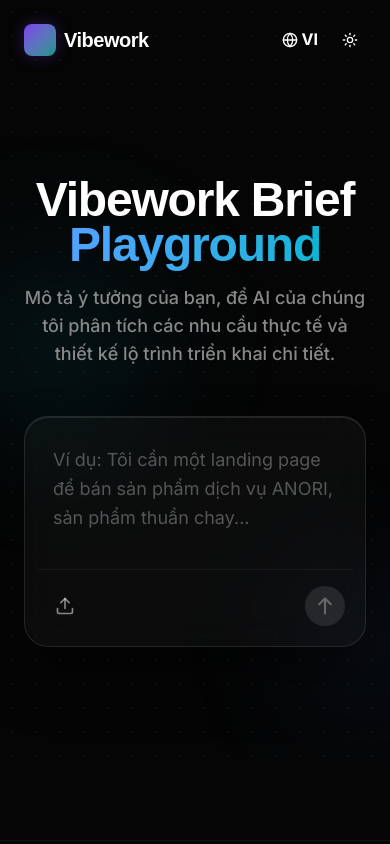
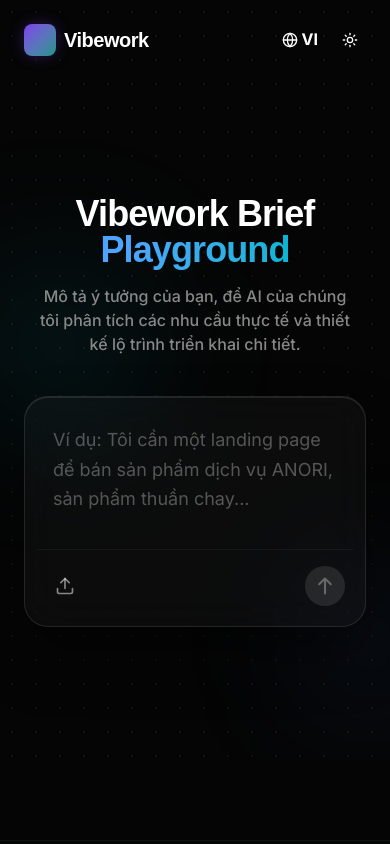
Before and after one commit to athev/Mercyagent, a Next.js app: page /playground in a window 390 px wide. Shown: the top 844 px of the page. Built offline with nearby package versions, Linux system fonts and the light colour scheme.

Commit message:
fix(playground): optimize responsive layout and font sizes for mobile devices

```diff
--- a/src/components/playground/DemoSelector.tsx
+++ b/src/components/playground/DemoSelector.tsx
@@ -216,7 +216,7 @@
 
             {/* Action Buttons */}
             {currentDemo && !isLoading && (
-                <div className="flex items-center justify-center gap-6 mt-4">
+                <div className="flex items-center justify-center gap-6 mt-4 pb-8 md:pb-0">
                     <button onClick={() => handleSwipe("left")}
                         className="w-16 h-16 rounded-full bg-red-500/10 border-2 border-red-500/30 flex items-center justify-center text-red-400 hover:bg-red-500/20 hover:scale-110 transition-all">
                         <X className="w-7 h-7" />
--- a/src/components/playground/GanttTab.tsx
+++ b/src/components/playground/GanttTab.tsx
@@ -48,8 +48,8 @@
                 {/* Fixed Left Column for Task Names, Scrollable Right Column for Timeline */}
                 <div className="flex min-w-max pb-4">
                     {/* Tasks List */}
-                    <div className="w-[300px] flex-shrink-0 sticky left-0 z-20 bg-[#0f111a] border-r border-white/10 pr-4">
-                        <div className="h-12 flex items-end pb-2 font-bold text-gray-500 text-sm border-b border-white/10 mb-4">
+                    <div className="w-[180px] sm:w-[240px] md:w-[300px] flex-shrink-0 sticky left-0 z-20 bg-[#0f111a] border-r border-white/10 pr-4">
+                        <div className="h-12 flex items-end pb-2 font-bold text-gray-500 text-xs md:text-sm border-b border-white/10 mb-4">
                             HẠNG MỤC CÔNG VIỆC
                         </div>
                         <div className="space-y-4">
--- a/src/components/playground/PlaygroundHero.tsx
+++ b/src/components/playground/PlaygroundHero.tsx
@@ -131,7 +131,7 @@
                     <motion.h1
                         initial={{ opacity: 0, y: 20 }}
                         animate={{ opacity: 1, y: 0 }}
-                        className="text-5xl md:text-7xl lg:text-[5.5rem] font-bold text-white text-center tracking-tight leading-[0.95] mb-4"
+                        className="text-4xl sm:text-5xl md:text-7xl lg:text-[5.5rem] font-bold text-white text-center tracking-tight leading-[1] md:leading-[0.95] mb-4"
                         style={{ fontFamily: "'Clash Display', sans-serif" }}
                     >
                         Vibework Brief <br />
@@ -143,7 +143,7 @@
                         initial={{ opacity: 0, y: 20 }}
                         animate={{ opacity: 1, y: 0 }}
                         transition={{ delay: 0.1 }}
-                        className="text-[#888] text-lg md:text-xl text-center mb-12 max-w-2xl font-medium"
+                        className="text-[#888] text-base sm:text-lg md:text-xl text-center mb-10 md:mb-12 max-w-2xl font-medium px-4 md:px-0"
                     >
                         Mô tả ý tưởng của bạn, để AI của chúng tôi phân tích các nhu cầu thực tế và thiết kế lộ trình triển khai chi tiết.
                     </motion.p>
--- a/src/components/playground/QuotationTab.tsx
+++ b/src/components/playground/QuotationTab.tsx
@@ -106,7 +106,7 @@
             ) : (
                 /* Website / Landing Page: Show quotation */
                 <div ref={printRef} className="overflow-x-auto rounded-2xl border border-white/10 bg-white/5 p-4 md:p-8">
-                    <div id="quotation-card" className="bg-white text-gray-900 mx-auto w-full max-w-[800px] min-h-[800px] p-10 shadow-2xl relative rounded-xl">
+                    <div id="quotation-card" className="bg-white text-gray-900 mx-auto w-full min-w-[760px] max-w-[800px] min-h-[800px] p-6 sm:p-10 shadow-2xl relative rounded-xl">
                         {/* Header */}
                         <div className="flex justify-between items-start border-b-2 border-gray-200 pb-6 mb-6">
                             <div>
```
Also changed, not shown: 1 other file (tests, documents, lock files or other folders).
